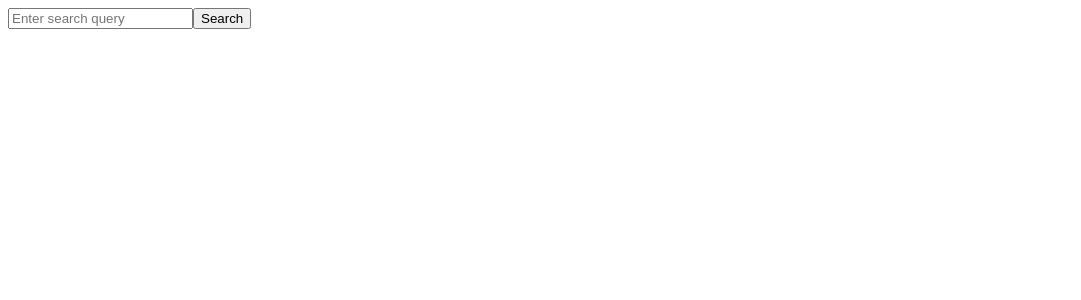
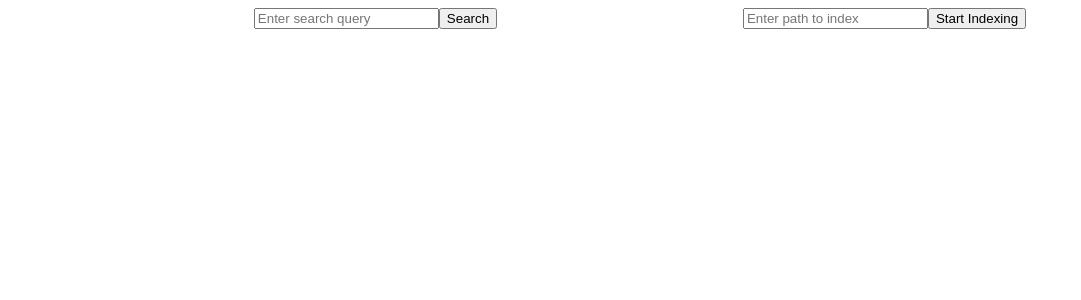
Before and after one commit to TudorPasca/File-Search-Web-App, an Angular app in the folder file-search-web-app/: page / in a window 1280 px wide. Shown: the top 300 px of the page, without its empty margins (0-1081 px from the left). Built offline with nearby package versions, Linux system fonts and the light colour scheme.

Commit message:
added manual indexing functionality

```diff
--- /dev/null
+++ b/file-search-web-app/src/app/index.service.ts
@@ -0,0 +1,16 @@
+import { HttpClient } from '@angular/common/http';
+import { Injectable } from '@angular/core';
+import { Observable } from 'rxjs';
+
+@Injectable({
+  providedIn: 'root'
+})
+export class IndexService {
+  private apiUrl = 'http://localhost:18080/index';
+
+  constructor(private http: HttpClient) {}
+
+  indexFiles(path: string): Observable<any> {
+    return this.http.post(this.apiUrl, { path: path }, { responseType: 'text' });
+  }
+}
--- a/file-search-web-app/src/app/search/search.component.css
+++ b/file-search-web-app/src/app/search/search.component.css
@@ -1,3 +1,9 @@
+.action-containers {
+    display: flex;
+    flex-direction: row;
+    justify-content: space-evenly;
+}
+
 .file-table {
     width: 100%;
     border-collapse: collapse;
--- a/file-search-web-app/src/app/search/search.component.html
+++ b/file-search-web-app/src/app/search/search.component.html
@@ -1,10 +1,17 @@
-<div class="search-container">
-    <input type="text" [(ngModel)]="searchQuery" placeholder="Enter search query" />
-    <button (click)="onSearch()">Search</button>
+<div class="action-containers">
+    <div class="search-container">
+        <input type="text" [(ngModel)]="searchQuery" placeholder="Enter search query" />
+        <button (click)="onSearch()">Search</button>
+    </div>
+
+    <div class="index-container">
+        <input type="text" [(ngModel)]="pathToIndex" placeholder="Enter path to index" />
+        <button (click)="onIndexFiles()">Start Indexing</button>
+    </div>
 </div>
 
-<div *ngIf="errorMessage" class="error">
-    {{ errorMessage }}
+<div *ngIf="userMessage" class="error">
+    {{ userMessage }}
 </div>
 
 <table *ngIf="files.length > 0" class="file-table">
--- a/file-search-web-app/src/app/search/search.component.ts
+++ b/file-search-web-app/src/app/search/search.component.ts
@@ -2,6 +2,7 @@ import { ChangeDetectionStrategy, Component } from '@angular/core';
 import { FileDTO, SearchService } from '../search.service';
 import { FormsModule } from '@angular/forms';
 import { CommonModule } from '@angular/common';
+import { IndexService } from '../index.service';
 
 @Component({
   selector: 'app-search',
@@ -11,33 +12,50 @@ import { CommonModule } from '@angular/common';
 })
 export class SearchComponent {
   searchQuery: string = '';
+  pathToIndex: string = '';
   files: FileDTO[] = [];
-  errorMessage: string = '';
+  userMessage: string = '';
 
-  constructor(private searchService: SearchService) { }
+  constructor(private searchService: SearchService, private indexService: IndexService) { }
 
   onSearch(): void {
     if (!this.searchQuery.trim()) {
-      this.errorMessage = 'Search query cannot be empty.';
+      this.userMessage = 'Search query cannot be empty.';
       this.files = [];
       return;
     }
 
-    this.errorMessage = '';
+    this.userMessage = '';
 
     this.searchService.searchFiles(this.searchQuery).subscribe({
-      next: this.handleUpdateResponse.bind(this),
-      error: this.handleError.bind(this),
+      next: this.handleSearchResponse.bind(this),
+      error: this.handleError.bind(this, "SEARCH"),
     });
   }
 
-  private handleUpdateResponse(data: FileDTO[]): void {
+  private handleSearchResponse(data: FileDTO[]): void {
     this.files = data;
     console.log(this.files);
   }
 
-  private handleError(error: any): void {
-    this.errorMessage = 'An error occurred while searching.';
+  private handleError(error: any, operation: string): void {
+    this.userMessage = 'An error occurred during ' + operation;
     console.error('Search error:', error);
   }
+
+  onIndexFiles(): void {
+    if (!this.pathToIndex) {
+      this.userMessage = "Please provide a valid path.";
+      return;
+    }
+
+    this.indexService.indexFiles(this.pathToIndex).subscribe({
+      next: this.handleIndexResponse.bind(this),
+      error: this.handleError.bind(this, "INDEX"),
+    });
+  }
+
+  private handleIndexResponse() {
+    this.userMessage = 'Indexing Complete';
+  }
 }
```
Also changed, not shown: 1 other file (tests, documents, lock files or other folders).
